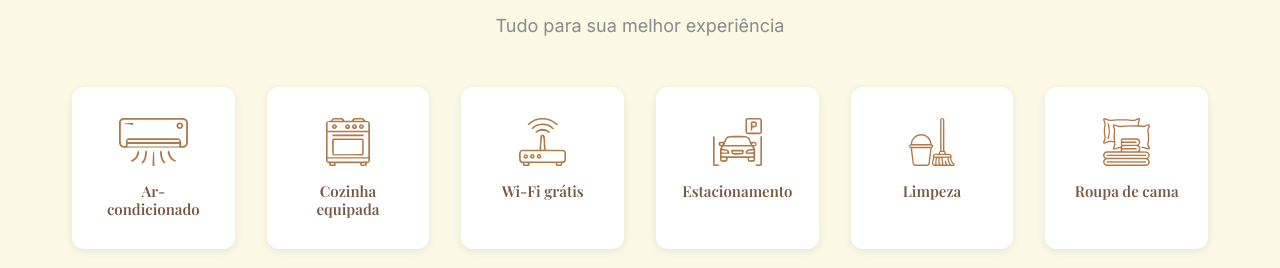
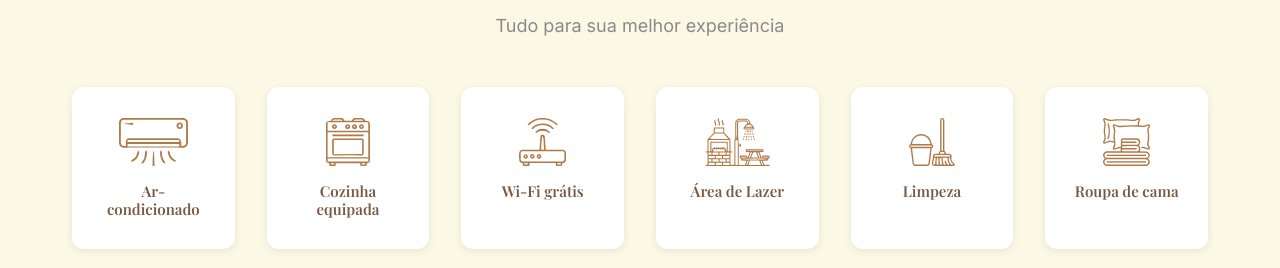
Before and after one commit to yanmacedoo/residencialsantana, a website: page index.html in a window 1280 px wide. Shown: the part 3328-3596 px from the top of the page. Drawn offline with nearby package versions, Linux system fonts and the light colour scheme.

Commit message:
content: replace parking amenity with leisure area

```diff
--- a/index.html
+++ b/index.html
@@ -407,9 +407,8 @@
           </div>
 
           <div class="amenidade-item">
-            <img src="assets/icons/estacionamento.svg" alt="Estacionamento" class="amenidade-icon" width="48"
-              height="48">
-            <h3 class="amenidade-title">Estacionamento</h3>
+            <img src="assets/icons/area-de-lazer.svg" alt="Área de Lazer" class="amenidade-icon" width="48" height="48">
+            <h3 class="amenidade-title">Área de Lazer</h3>
           </div>
 
           <div class="amenidade-item">
```
Also changed, not shown: assets/icons/area-de-lazer.svg (added), 2 other files.
